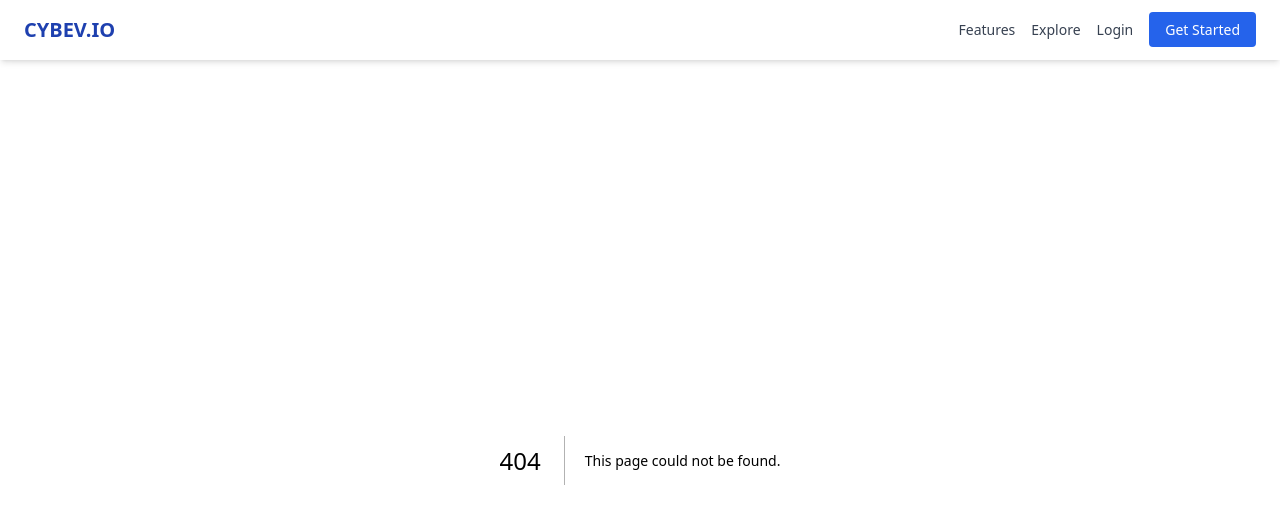
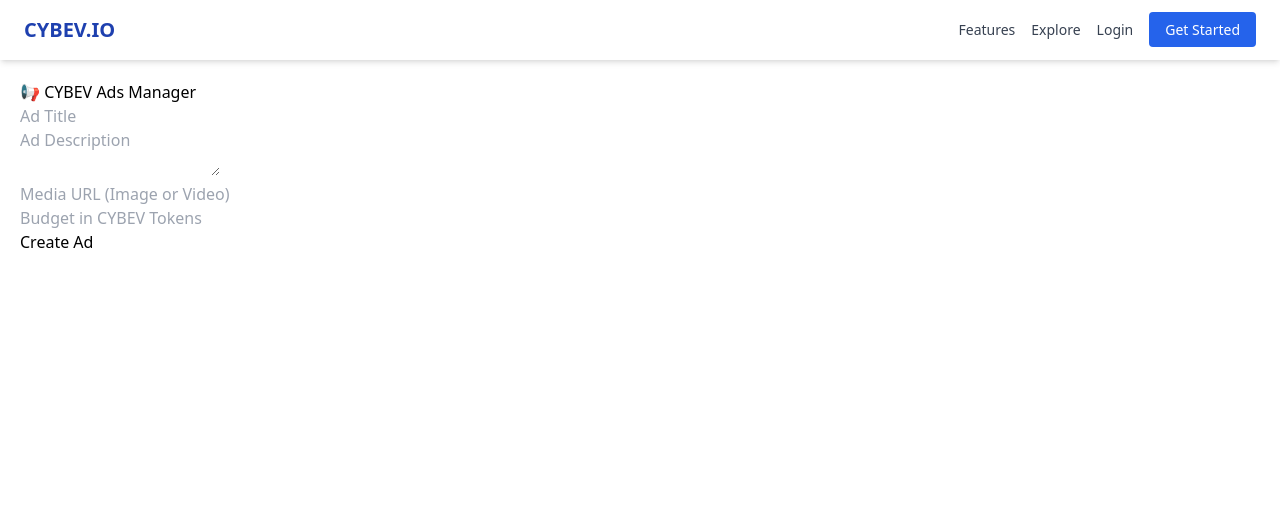
Before and after one commit to cybev1/cybev-frontend, a Next.js app: page /studio/ads in a window 1280 px wide. Before the commit this address had no page. Shown: the top 524 px of the page. Built offline with nearby package versions, Linux system fonts and the light colour scheme.

Commit message:
Add files via upload

```diff
--- /dev/null
+++ b/pages/studio/ads.jsx
@@ -0,0 +1,47 @@
+
+import React, { useState } from 'react';
+
+export default function AdsManager() {
+  const [form, setForm] = useState({
+    title: '', description: '', mediaUrl: '', budget: ''
+  });
+  const [submitting, setSubmitting] = useState(false);
+  const [submitted, setSubmitted] = useState(false);
+
+  const handleChange = e => {
+    setForm({ ...form, [e.target.name]: e.target.value });
+  };
+
+  const handleSubmit = e => {
+    e.preventDefault();
+    setSubmitting(true);
+    // Simulate ad submission
+    setTimeout(() => {
+      setSubmitting(false);
+      setSubmitted(true);
+    }, 1500);
+  };
+
+  return (
+    <div style={{ padding: 20 }}>
+      <h2>📢 CYBEV Ads Manager</h2>
+      <form onSubmit={handleSubmit}>
+        <input type="text" name="title" placeholder="Ad Title" onChange={handleChange} required /><br />
+        <textarea name="description" placeholder="Ad Description" onChange={handleChange} required /><br />
+        <input type="text" name="mediaUrl" placeholder="Media URL (Image or Video)" onChange={handleChange} required /><br />
+        <input type="number" name="budget" placeholder="Budget in CYBEV Tokens" onChange={handleChange} required /><br />
+        <button type="submit" disabled={submitting}>
+          {submitting ? 'Submitting...' : 'Create Ad'}
+        </button>
+      </form>
+
+      {submitted && (
+        <div style={{ marginTop: 20 }}>
+          <h3>✅ Ad Submitted Successfully!</h3>
+          <p><strong>Title:</strong> {form.title}</p>
+          <p><strong>Budget:</strong> {form.budget} CYBEV</p>
+        </div>
+      )}
+    </div>
+  );
+}
```
